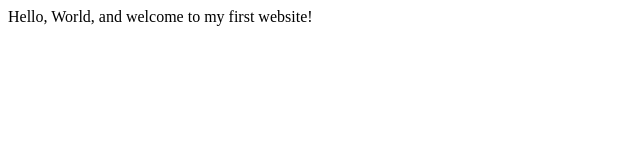
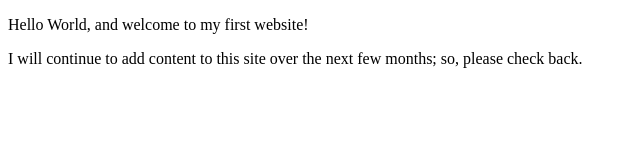
Before and after one commit to moenp/moenpey.github.io, a plain HTML site: page index.html in a window 1280 px wide. Shown: the whole page, without its empty margins (0-640 px from the left). Drawn offline with Linux system fonts and the light colour scheme.

Commit message:
Website maintenance
Worked on website

```diff
--- a/index.html
+++ b/index.html
@@ -3,9 +3,11 @@
     <head>
         <meta charset="utf-8">
         <meta name="viewport" content="width=device-width, initial-scale=1.0">
-        <title>My First Website</title>
+        <meta name="author" content="Peyton Moen">
+        <title>CE Truffaut | Web Developer</title>
     </head>
     <body>
-       Hello, World, and welcome to my first website!
+       <p>Hello World, and welcome to my first website!</p>
+       <p>I will continue to add content to this site over the next few months; so, please check back.</p>
     </body>
 </html>
```
